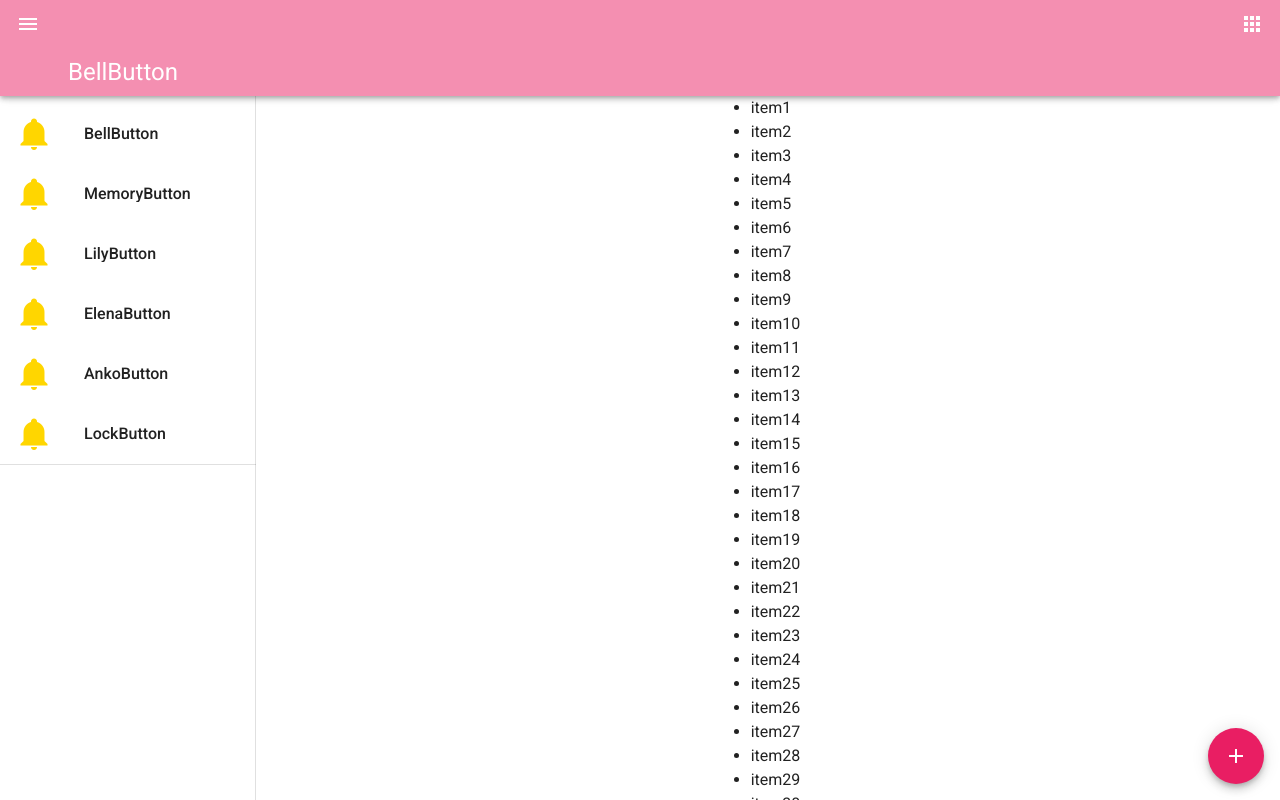
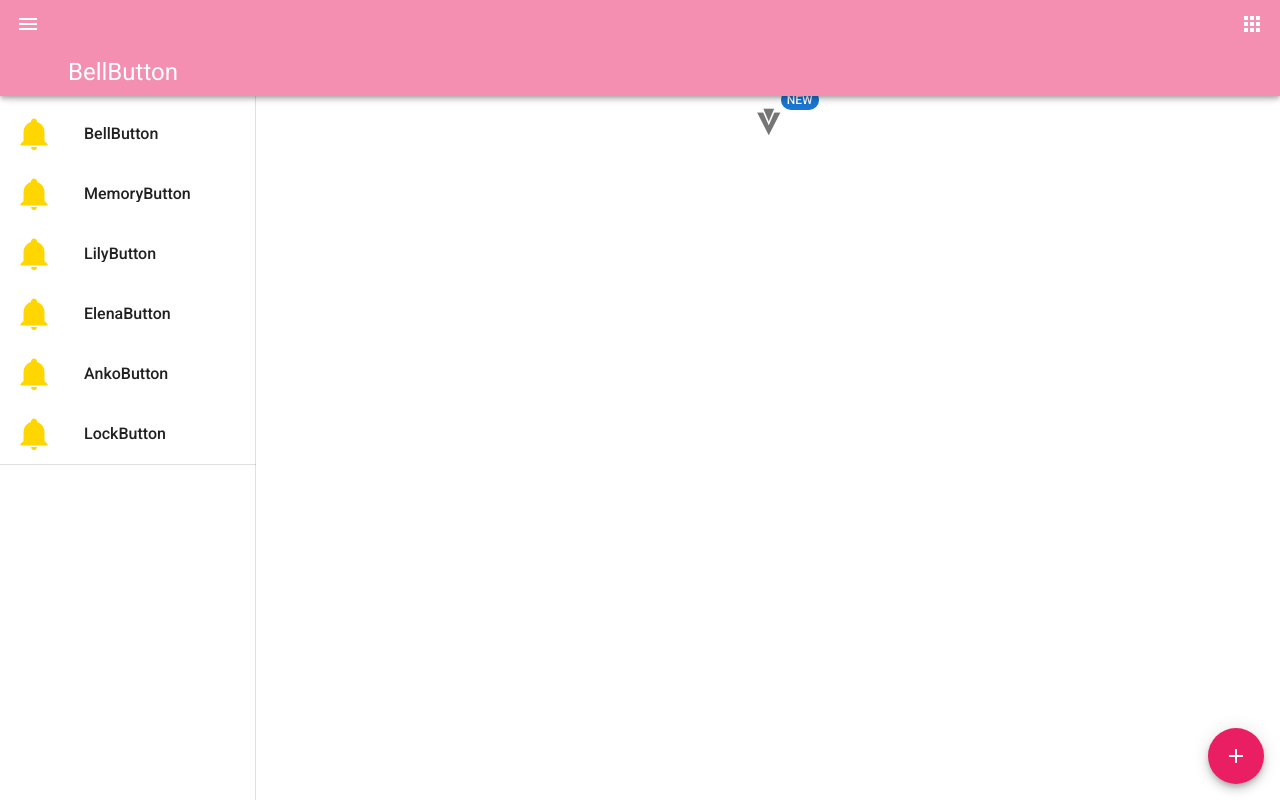
Before and after one commit to ViViDButton/vivid-button, a Vue app: page /bell in a window 1280 px wide. Built offline with nearby package versions, Linux system fonts and the light colour scheme.

Commit message:
更新了角标的样式

```diff
--- a/src/components/VividBtn.vue
+++ b/src/components/VividBtn.vue
@@ -2,7 +2,7 @@
 
     <v-hover v-slot:default="{hover}">
         <div :style="{'--color': color}" class="vivid-btn-box">
-            <div class="vivid-btn-new" v-if="isNew">new</div>
+            <div class="vivid-btn-new" v-if="isNew">NEW</div>
             <div class="vivid-btn" :class="hover?'elevation-8':'elevation-3'" v-ripple>
                 <div class="vivid-btn-bg" :style="{'background-image':  'url(' + bgImg + ')'}"></div>
                 <div class="vivid-btn-color"></div>
@@ -74,7 +74,8 @@
         z-index: 10;
         right: -5px;
         padding: 0 6px;
-        font-size: 10px;
+        font-size: 9px;
+        font-weight: bold;
         text-align: center;
         color: white;
         background-color: rgb(24, 102, 193);
--- a/src/views/bellbutton/BellButton.vue
+++ b/src/views/bellbutton/BellButton.vue
@@ -1,108 +1,11 @@
 <template>
 	<v-container class="fill-height" fluid >
 		<v-row align="center" justify="center">
-			<ul>
-				<li>item1</li>
-				<li>item2</li>
-				<li>item3</li>
-				<li>item4</li>
-				<li>item5</li>
-				<li>item6</li>
-				<li>item7</li>
-				<li>item8</li>
-				<li>item9</li>
-				<li>item10</li>
-				<li>item11</li>
-				<li>item12</li>
-				<li>item13</li>
-				<li>item14</li>
-				<li>item15</li>
-				<li>item16</li>
-				<li>item17</li>
-				<li>item18</li>
-				<li>item19</li>
-				<li>item20</li>
-				<li>item21</li>
-				<li>item22</li>
-				<li>item23</li>
-				<li>item24</li>
-				<li>item25</li>
-				<li>item26</li>
-				<li>item27</li>
-				<li>item28</li>
-				<li>item29</li>
-				<li>item30</li>
-				<li>item31</li>
-				<li>item32</li>
-				<li>item33</li>
-				<li>item34</li>
-				<li>item35</li>
-				<li>item36</li>
-				<li>item37</li>
-				<li>item38</li>
-				<li>item39</li>
-				<li>item40</li>
-				<li>item41</li>
-				<li>item42</li>
-				<li>item43</li>
-				<li>item44</li>
-				<li>item45</li>
-				<li>item46</li>
-				<li>item47</li>
-				<li>item48</li>
-				<li>item49</li>
-				<li>item50</li>
-				<li>item51</li>
-				<li>item52</li>
-				<li>item53</li>
-				<li>item54</li>
-				<li>item55</li>
-				<li>item56</li>
-				<li>item57</li>
-				<li>item58</li>
-				<li>item59</li>
-				<li>item60</li>
-				<li>item61</li>
-				<li>item62</li>
-				<li>item63</li>
-				<li>item64</li>
-				<li>item65</li>
-				<li>item66</li>
-				<li>item67</li>
-				<li>item68</li>
-				<li>item69</li>
-				<li>item70</li>
-				<li>item71</li>
-				<li>item72</li>
-				<li>item73</li>
-				<li>item74</li>
-				<li>item75</li>
-				<li>item76</li>
-				<li>item77</li>
-				<li>item78</li>
-				<li>item79</li>
-				<li>item80</li>
-				<li>item81</li>
-				<li>item82</li>
-				<li>item83</li>
-				<li>item84</li>
-				<li>item85</li>
-				<li>item86</li>
-				<li>item87</li>
-				<li>item88</li>
-				<li>item89</li>
-				<li>item90</li>
-				<li>item91</li>
-				<li>item92</li>
-				<li>item93</li>
-				<li>item94</li>
-				<li>item95</li>
-				<li>item96</li>
-				<li>item97</li>
-				<li>item98</li>
-				<li>item99</li>
-				<li>item100</li>
-			</ul>
+			<v-btn icon x-large>
+				<v-badge content="new">
+					<v-icon>mdi-vuetify</v-icon>
+				</v-badge>
+			</v-btn>
 		</v-row>
 	</v-container>
 </template>
```
